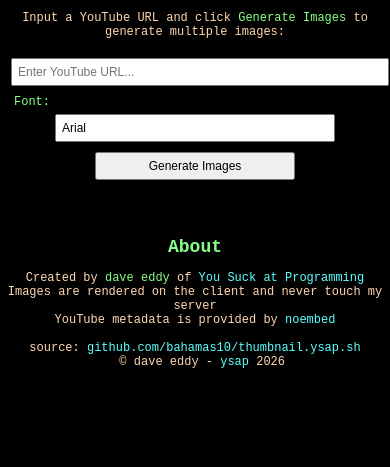
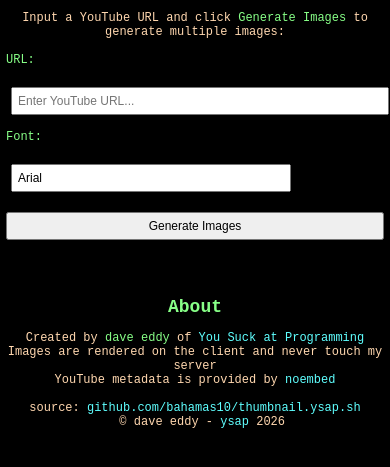
Before and after one commit to Mokshj204/thumbnail.ysap.sh, a plain HTML site: page index.html in a window 390 px wide. Shown: the part 67-534 px from the top of the page. Drawn offline with Linux system fonts and the light colour scheme.

Commit message:
Refactor input layout and styling for improved user experience

```diff
--- a/index.html
+++ b/index.html
@@ -22,14 +22,21 @@
 			<br>
 			Input a YouTube URL and click <span class="highlight">Generate Images</span> to generate multiple images:
 			<br><br>
-			<input id="url-input" type="text" placeholder="Enter YouTube URL..." />
-			<br>
-			<label for="font-select" class="font-label">Font:</label>
-			<input id="font-select" type="text" list="font-options" placeholder="Choose a system font..." autocomplete="off" />
-			<datalist id="font-options"></datalist>
-			<br>
-			<button onclick="generate()">Generate Images</button>
-			<button onclick="downloadAll()" id="downloadBtn" style="display:none">Download All</button>
+
+			<div class="row">
+				<label for="url-input" class="input-label">URL:</label>
+				<input id="url-input" type="text" placeholder="Enter YouTube URL..." />
+
+				<label for="font-select" class="input-label">Font:</label>
+				<input id="font-select" type="text" list="font-options" placeholder="Choose a system font..." autocomplete="off" />
+				<datalist id="font-options"></datalist>
+			</div>
+
+			<div class="actions">
+				<button onclick="generate()">Generate Images</button>
+				<button onclick="downloadAll()" id="downloadBtn" style="display:none">Download All</button>
+			</div>
+
 			<div id="font-status" role="status" aria-live="polite"></div>
 
 			<div id="output"></div>
--- a/style.css
+++ b/style.css
@@ -148,9 +148,46 @@ input {
 	width: 280px;
 }
 
-.font-label {
+.font-label, .input-label {
 	color: var(--color3);
 	margin-left: 8px;
+}
+
+.row {
+	display: flex;
+	justify-content: center;
+	align-items: center;
+	flex-wrap: wrap;
+	gap: 10px;
+	margin-bottom: 10px;
+}
+
+.actions {
+	display: flex;
+	justify-content: center;
+	align-items: center;
+	gap: 10px;
+}
+
+@media (max-width: 800px) {
+	.row {
+		flex-direction: column;
+		align-items: flex-start;
+	}
+
+	.input-label {
+		margin-left: 0;
+		margin-bottom: 5px;
+	}
+
+	.actions {
+		flex-direction: column;
+	}
+
+	.actions button {
+		width: 100%;
+		margin: 5px 0;
+	}
 }
 
 #font-status {
```
